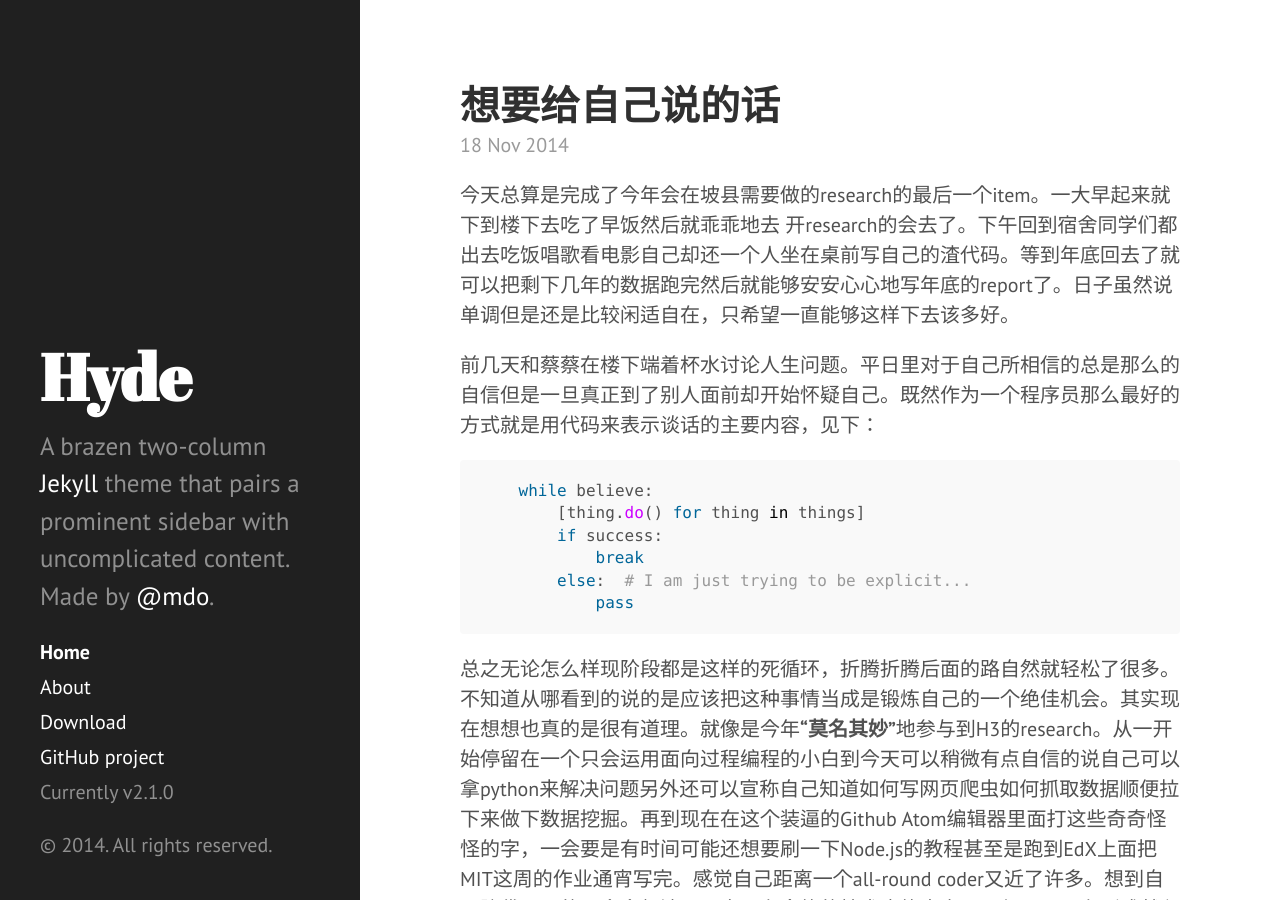
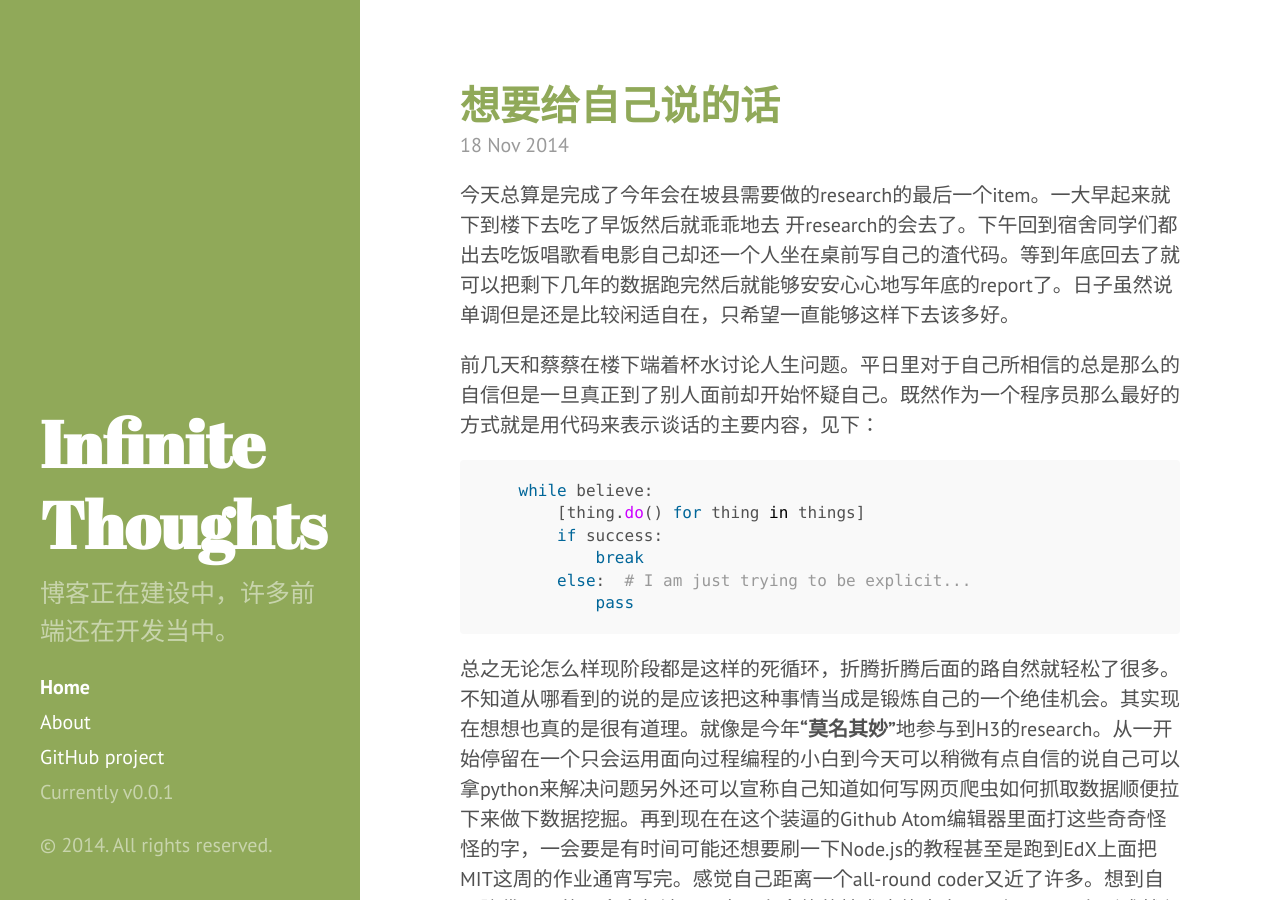
Before and after one commit to ethanluoyc/blog, a Jekyll site: the page built from index.html, in a window 1280 px wide and 900 px high. Built offline with Jekyll 4.4.1, drawn with Linux system fonts in a browser that asks for light colours; Markdown is read by kramdown in place of the engine named in the settings; the list of posts is cut into pages by our own code.

```diff
--- a/CNAME
+++ /dev/null
@@ -1 +0,0 @@
-hyde.getpoole.com
--- a/_config.yml
+++ b/_config.yml
@@ -7,20 +7,20 @@ permalink:        pretty
 relative_permalinks: true
 
 # Setup
-title:            Hyde
-tagline:          'A Jekyll theme'
-description:      'A brazen two-column <a href="http://jekyllrb.com" target="_blank">Jekyll</a> theme that pairs a prominent sidebar with uncomplicated content. Made by <a href="https://twitter.com/mdo" target="_blank">@mdo</a>.'
+title:            Infinite Thoughts
+tagline:          'My personal blog currently built on Hyde'
+description:      '博客正在建设中，许多前端还在开发当中。'
 url:              http://hyde.getpoole.com
 baseurl:          /
 
 author:
-  name:           'Mark Otto'
+  name:           'Ethan'
   url:            https://twitter.com/mdo
 
 paginate:         5
 
 # Custom vars
-version:          2.1.0
+version:          0.0.1
 
 github:
   repo:           https://github.com/poole/hyde
--- a/_includes/sidebar.html
+++ b/_includes/sidebar.html
@@ -26,7 +26,7 @@
         {% endif %}
       {% endfor %}
 
-      <a class="sidebar-nav-item" href="{{ site.github.repo }}/archive/v{{ site.version }}.zip">Download</a>
+     <!--  <a class="sidebar-nav-item" href="{{ site.github.repo }}/archive/v{{ site.version }}.zip">Download</a> -->
       <a class="sidebar-nav-item" href="{{ site.github.repo }}">GitHub project</a>
       <span class="sidebar-nav-item">Currently v{{ site.version }}</span>
     </nav>
--- a/_layouts/default.html
+++ b/_layouts/default.html
@@ -3,7 +3,7 @@
 
   {% include head.html %}
 
-  <body>
+  <body class="theme-base-0b">
 
     {% include sidebar.html %}
 
```
Also changed, not shown: 1 other file.
